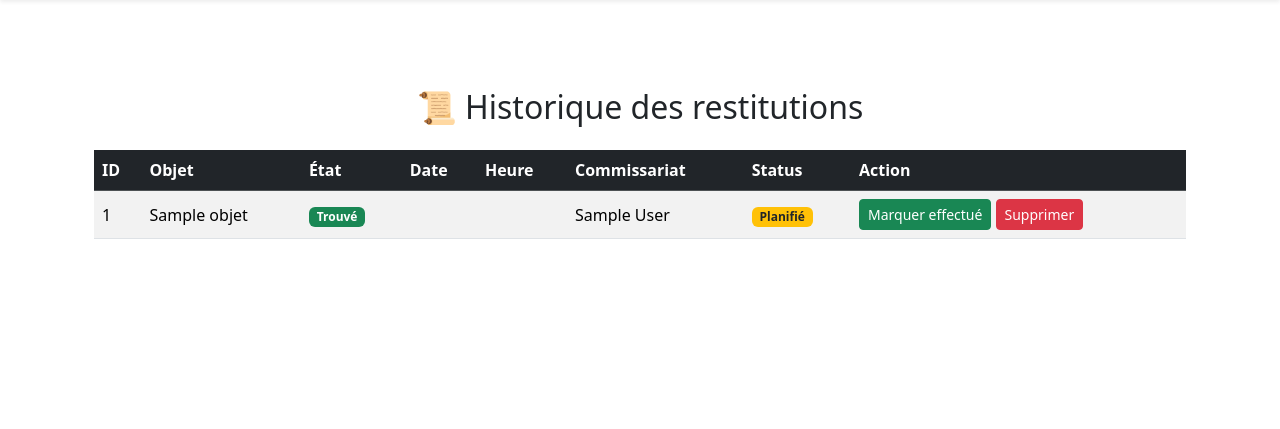
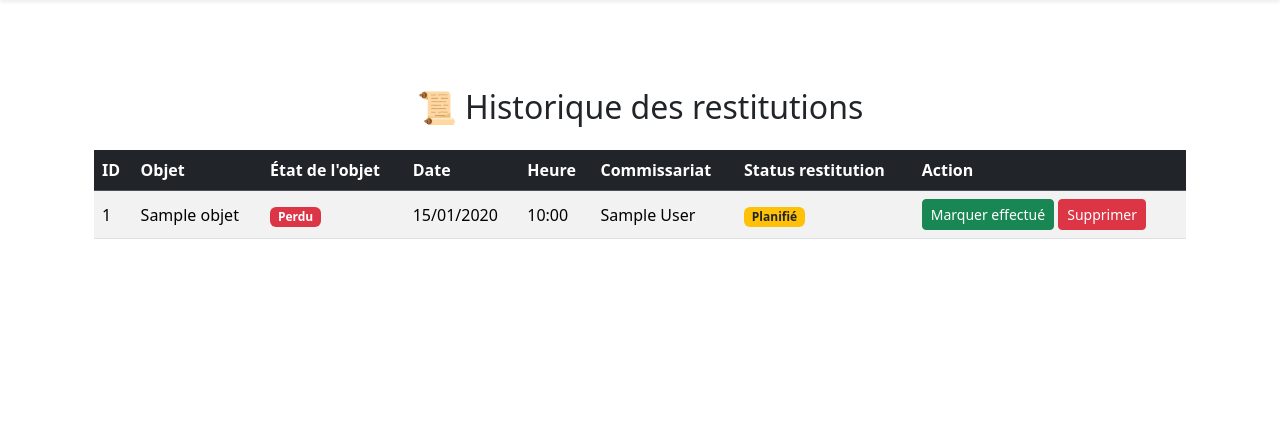
Before and after one commit to toudieng/lost-and-found-app, a Django app: page /dashboard/policier/restitutions/ in a window 1280 px wide. Shown: the part 56-485 px from the top of the page. Run offline with Django 5.2, Linux system fonts and the light colour scheme; a user stored in the database is signed in; tables that the repository leaves empty hold one stand-in row (values such as "Sample post"); some libraries are stand-ins or nearby versions.

Commit message:
dans le meme cadre

```diff
--- a/frontend/templates/frontend/policier/historique_restitutions.html
+++ b/frontend/templates/frontend/policier/historique_restitutions.html
@@ -1,4 +1,5 @@
 {% extends 'frontend/base.html' %}
+
 {% block title %}Historique des restitutions{% endblock %}
 
 {% block content %}
@@ -12,11 +13,11 @@
                     <tr>
                         <th>ID</th>
                         <th>Objet</th>
-                        <th>État</th>
+                        <th>État de l'objet</th>
                         <th>Date</th>
                         <th>Heure</th>
                         <th>Commissariat</th>
-                        <th>Status</th>
+                        <th>Status restitution</th>
                         <th>Action</th>
                     </tr>
                 </thead>
@@ -26,33 +27,32 @@
                         <td>{{ restitution.id }}</td>
                         <td>{{ restitution.objet.nom }}</td>
                         <td>
-                            {% if restitution.objet.declaration_set.first %}
-                                {% if restitution.objet.declaration_set.first.etat == "perdu" %}
-                                    <span class="badge bg-danger">Perdu</span>
-                                {% else %}
-                                    <span class="badge bg-success">Trouvé</span>
-                                {% endif %}
+                            {% if restitution.objet.etat == "perdu" %}
+                                <span class="badge bg-danger">Perdu</span>
+                            {% elif restitution.objet.etat == "retrouvé" %}
+                                <span class="badge bg-warning text-dark">Trouvé</span>
+                            {% elif restitution.objet.etat == "restitué" %}
+                                <span class="badge bg-success">Restitué</span>
                             {% else %}
                                 <span class="badge bg-secondary">Inconnu</span>
                             {% endif %}
                         </td>
-                        <td>{{ restitution.date|date:"d/m/Y" }}</td>
-                        <td>{{ restitution.heure|time:"H:i" }}</td>
+                        <td>{{ restitution.date_restitution|date:"d/m/Y" }}</td>
+                        <td>{{ restitution.heure_restitution|time:"H:i" }}</td>
                         <td>{{ restitution.commissariat.nom }}</td>
                         <td>
-                            {% if restitution.est_effectue %}
+                            {% if restitution.objet.etat == "restitué" %}
                                 <span class="badge bg-success">Effectué</span>
                             {% else %}
                                 <span class="badge bg-warning text-dark">Planifié</span>
                             {% endif %}
                         </td>
                         <td>
-                            <!-- Optionnel : bouton pour marquer comme effectué ou supprimer -->
-                            {% if not restitution.est_effectue %}
-                            <form action="{% url 'effectuer_restitution' restitution.id %}" method="post" style="display:inline;">
-                                {% csrf_token %}
-                                <button type="submit" class="btn btn-sm btn-success">Marquer effectué</button>
-                            </form>
+                            {% if restitution.objet.etat != "restitué" %}
+                                <form action="{% url 'effectuer_restitution' restitution.id %}" method="post" style="display:inline;">
+                                    {% csrf_token %}
+                                    <button type="submit" class="btn btn-sm btn-success">Marquer effectué</button>
+                                </form>
                             {% endif %}
                             <form action="{% url 'supprimer_restitution' restitution.id %}" method="post" style="display:inline;" onsubmit="return confirm('Voulez-vous vraiment supprimer cette restitution ?');">
                                 {% csrf_token %}
--- a/frontend/views.py
+++ b/frontend/views.py
@@ -54,9 +54,20 @@ def maj_objet(request, pk):
         return redirect("liste_objets_declares")
     return render(request, "frontend/policier/maj_objet.html", {"objet": objet})
 
+
+
+@login_required
 def historique_restitutions(request):
-    restitutions = Restitution.objects.all()
-    return render(request, "frontend/policier/historique_restitutions.html", {"restitutions": restitutions})
+    # On récupère toutes les restitutions, triées par date décroissante
+    restitutions = Restitution.objects.select_related(
+        'objet', 'citoyen', 'policier', 'commissariat'
+    ).order_by('-date_restitution', '-heure_restitution')
+
+    return render(
+        request,
+        "frontend/policier/historique_restitutions.html",
+        {"restitutions": restitutions}
+    )
 
 
 from datetime import datetime
@@ -95,7 +106,6 @@ def objets_restitues(request):
 
 @login_required
 def planifier_restitution(request, declaration_id):
-    # Récupérer la déclaration correspondante
     declaration = get_object_or_404(Declaration, id=declaration_id)
 
     if request.method == "POST":
@@ -111,19 +121,12 @@ def planifier_restitution(request, declaration_id):
             declaration.objet.etat = "restitué"
             declaration.objet.save()
 
-            messages.success(
-                request,
-                f"La restitution de '{declaration.objet.nom}' a été planifiée avec succès !"
-            )
+            messages.success(request, f"La restitution de '{declaration.objet.nom}' a été planifiée !")
             return redirect("objets_reclames")
     else:
         form = RestitutionForm()
 
-    context = {
-        "declaration": declaration,
-        "form": form,
-    }
-    return render(request, "frontend/policier/planifier_restitution.html", context)
+    return render(request, "frontend/policier/planifier_restitution.html", {"declaration": declaration, "form": form})
 
 
 # --- Dashboard Administrateur ---
@@ -206,46 +209,33 @@ def creer_policier(request):
 def je_le_trouve(request, declaration_id):
     declaration = get_object_or_404(Declaration, id=declaration_id)
 
-    # Vérifie si l'objet est actuellement perdu
-    if declaration.objet.etat == "perdu":
-        declaration.objet.etat = "retrouvé"
-        declaration.objet.save()
-        declaration.trouve_par = request.user
+    if declaration.est_perdu:
+        declaration.est_perdu = False
+        declaration.trouve_par = request.user  # citoyen qui a trouvé
         declaration.save()
 
-        # Notification par email au citoyen qui a perdu l'objet
         if declaration.citoyen and declaration.citoyen.email:
             send_mail(
-                subject=f"[Objet Perdu] Votre objet '{declaration.objet.nom}' a été trouvé !",
-                message=(
-                    f"Bonjour {declaration.citoyen.username},\n\n"
-                    f"L'objet que vous avez déclaré comme perdu a été signalé comme trouvé par {request.user.username} ({request.user.email}).\n"
-                    f"ID de la déclaration : {declaration.id}\n"
-                    f"Consultez les détails ici : http://127.0.0.1:8000/objets/{declaration.id}/\n\n"
-                    "Merci !"
-                ),
-                from_email=None,
+                subject=f"[Objet Perdu] Votre objet {declaration.objet.nom} a été retrouvé",
+                message=f"Bonjour {declaration.citoyen.username},\n\nL'objet que vous avez déclaré perdu a été trouvé. Un policier planifiera la restitution.",
+                from_email=settings.DEFAULT_FROM_EMAIL,
                 recipient_list=[declaration.citoyen.email],
-                fail_silently=False,
+                fail_silently=True,
             )
 
-        messages.success(request, f"Merci ! Vous avez signalé que '{declaration.objet.nom}' a été trouvé.")
+        messages.success(request, "Merci d'avoir signalé que vous avez trouvé cet objet !")
     else:
-        messages.error(request, "Cet objet n'est pas déclaré comme perdu.")
+        messages.warning(request, "Cet objet a déjà été signalé comme trouvé.")
 
-    return redirect("objets_perdus")
-
-
+    return redirect("objets_trouves")
 @login_required
 def ca_m_appartient(request, declaration_id):
     declaration = get_object_or_404(Declaration, id=declaration_id)
 
-    # Vérifie si l'objet est trouvé
+    # Vérifie si l'objet a été trouvé
     if declaration.objet.etat == "retrouvé":
         declaration.reclame_par = request.user
-        declaration.objet.etat = "restitué"  # marque l'objet comme restitué
-        declaration.objet.save()
-        declaration.save()
+        declaration.save()  # on ne change pas objet.etat
 
         # Notification par email au citoyen qui a trouvé l'objet
         if declaration.citoyen and declaration.citoyen.email:
@@ -258,7 +248,7 @@ def ca_m_appartient(request, declaration_id):
                     f"Consultez les détails ici : http://127.0.0.1:8000/objets/{declaration.id}/\n\n"
                     "Merci !"
                 ),
-                from_email=None,
+                from_email=settings.DEFAULT_FROM_EMAIL,
                 recipient_list=[declaration.citoyen.email],
                 fail_silently=False,
             )
```
